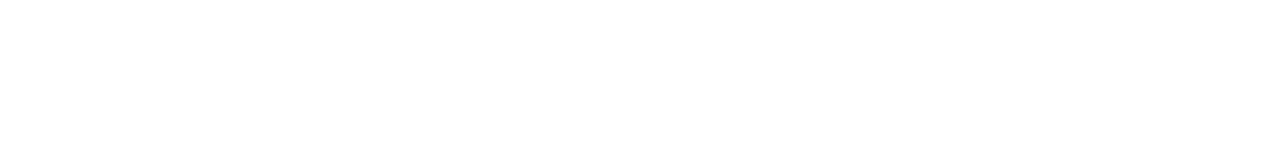
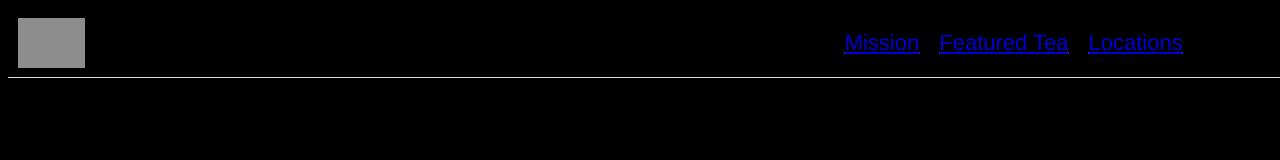
Before and after one commit to AnsonAMS/Tea-Cozy, a plain HTML site: page index.html in a window 1280 px wide. Drawn offline with Linux system fonts and the light colour scheme; grey boxes are pictures that could not be loaded.

Commit message:
Added header content and style

```diff
--- a/index.html
+++ b/index.html
@@ -5,6 +5,16 @@
     <link rel="stylesheet" href="resources/style.css" type="text/css">
   </head>
   <body>
+<header>
+  <div class="logo">
+    <img src="https://s3.amazonaws.com/codecademy-content/courses/freelance-1/unit-4/img-tea-cozy-logo.png" alt="Tea Cozy logo">
+    <nav>
+      <span><a href="mission">Mission</a></span>
+      <span><a href="featured">Featured Tea</a></span>
+      <span><a href="locations">Locations</a></span>
+    </nav>
+  </div>
+</header>
 
   </body>
 </html>
--- a/resources/style.css
+++ b/resources/style.css
@@ -0,0 +1,37 @@
+
+body {
+  font-family: Helvetica;
+  font-size: 22px;
+  color: seashell;
+  background-color: black;
+  opacity: 0.9;
+}
+
+header {
+  display: flex;
+  width: 100%;
+  height: 69px;
+  border-bottom: 1px solid seashell;
+  position: fixed;
+  text-decoration: underline;
+}
+
+.logo {
+display: flex;
+align-items: center;
+flex-grow: 1;
+}
+
+.logo img {
+  height: 50px;
+  padding-left: 10px;
+}
+
+header nav {
+  display: flex;
+  padding-left: 750px;
+}
+
+nav span {
+  padding: 15px 10px;
+}
```
